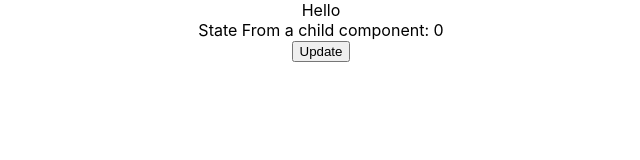
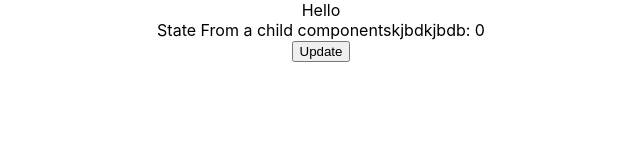
Before and after one commit to yoginderkumar/counter, a React (Create React App) app: page / in a window 1280 px wide. Shown: the top 160 px of the page, without its empty margins (319-959 px from the left). Built offline with nearby package versions, Linux system fonts and the light colour scheme.

Commit message:
changed child compomnet

```diff
--- a/src/ChildComponent.js
+++ b/src/ChildComponent.js
@@ -2,7 +2,7 @@ import React from "react";
 
 function ChildComponent({ counter }) {
   console.log("Props: ", counter);
-  return <div>State From a child component: {counter}</div>;
+  return <div>State From a child componentskjbdkjbdb: {counter}</div>;
 }
 
 export default ChildComponent;
```
